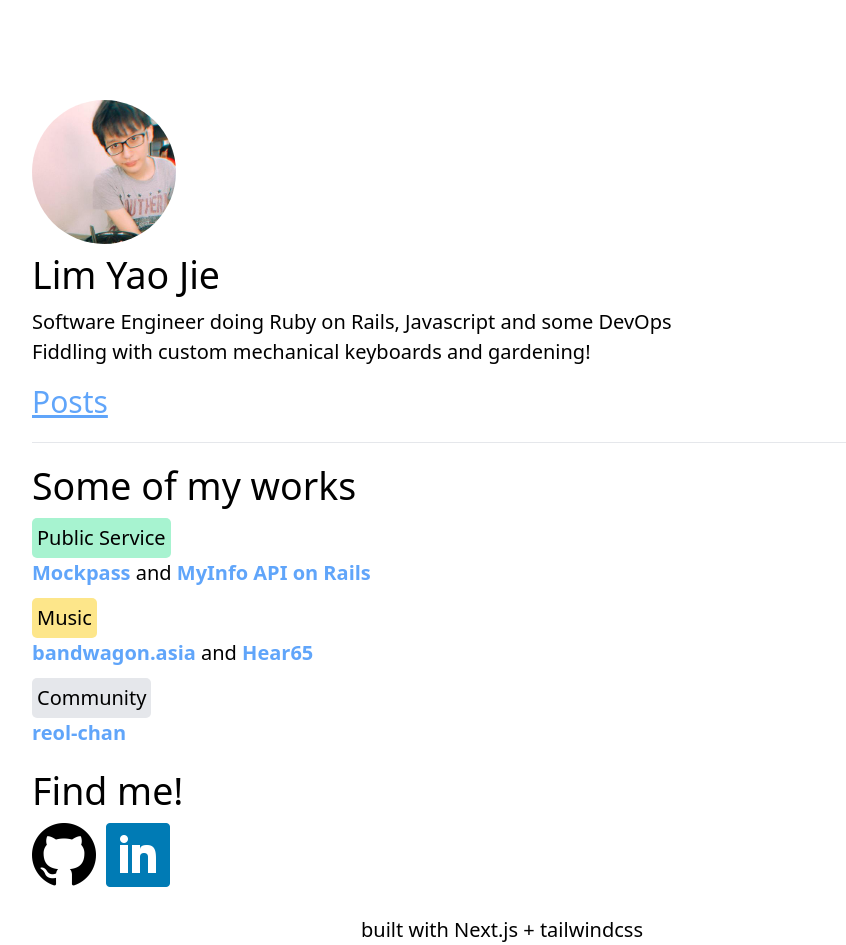
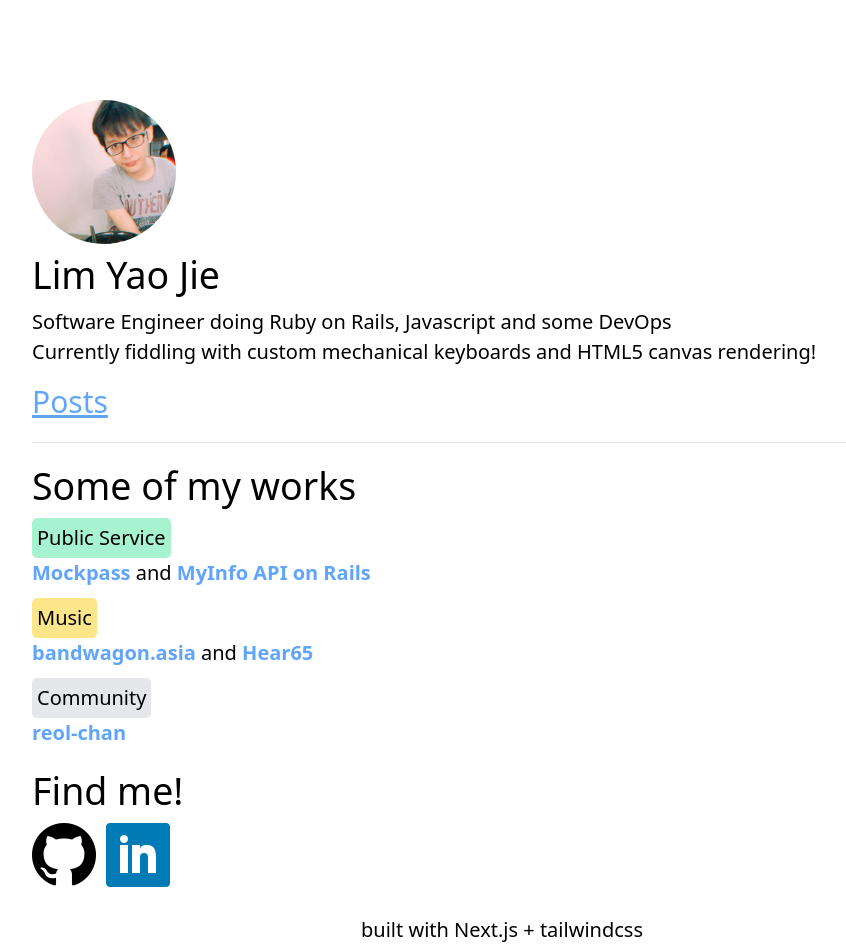
Before and after one commit to causztic/nextjs-blog, a Next.js app: page / in a window 1280 px wide. Shown: the whole page, without its empty margins (138-984 px from the left). Built offline with nearby package versions, Linux system fonts and the light colour scheme.

Commit message:
Update 'currently fiddling' text

```diff
--- a/pages/index.tsx
+++ b/pages/index.tsx
@@ -9,7 +9,7 @@ export default function Home(): JSX.Element {
     <Layout home>
       <section className="mt-1 mb-3">
         <p>Software Engineer doing Ruby on Rails, Javascript and some DevOps</p>
-        <p>Fiddling with custom mechanical keyboards and gardening!</p>
+        <p>Currently fiddling with custom mechanical keyboards and HTML5 canvas rendering!</p>
       </section>
       <section>
         <Link href="/posts">
```
